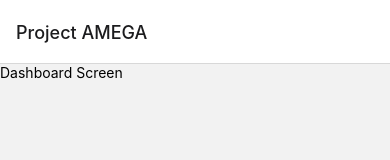
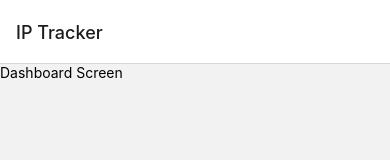
Before and after one commit to mrarslanark/project-amega, a React Native app: screen /DashboardStack in a window 390 px wide. Shown: the top 160 px of the page. Built offline with nearby package versions, Linux system fonts and the light colour scheme.

Commit message:
fix: update title for dashboard screen

```diff
--- a/src/navigation/DashboardStack/index.tsx
+++ b/src/navigation/DashboardStack/index.tsx
@@ -12,7 +12,7 @@ const DashboardStack: React.FC = (): React.JSX.Element => {
       <Stack.Screen
         name="Dashboard"
         component={Dashboard}
-        options={{title: 'Project AMEGA'}}
+        options={{title: 'IP Tracker'}}
       />
       <Stack.Screen
         name="Detail"
```
